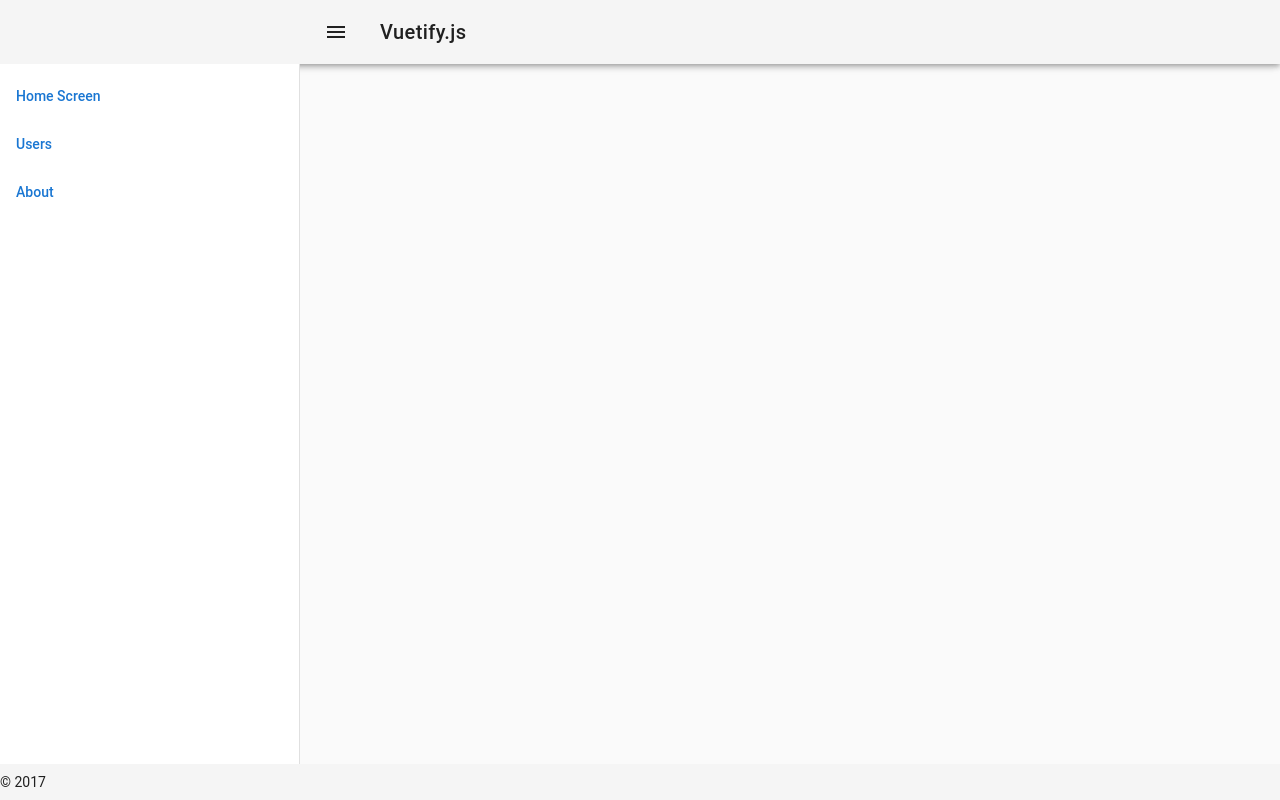
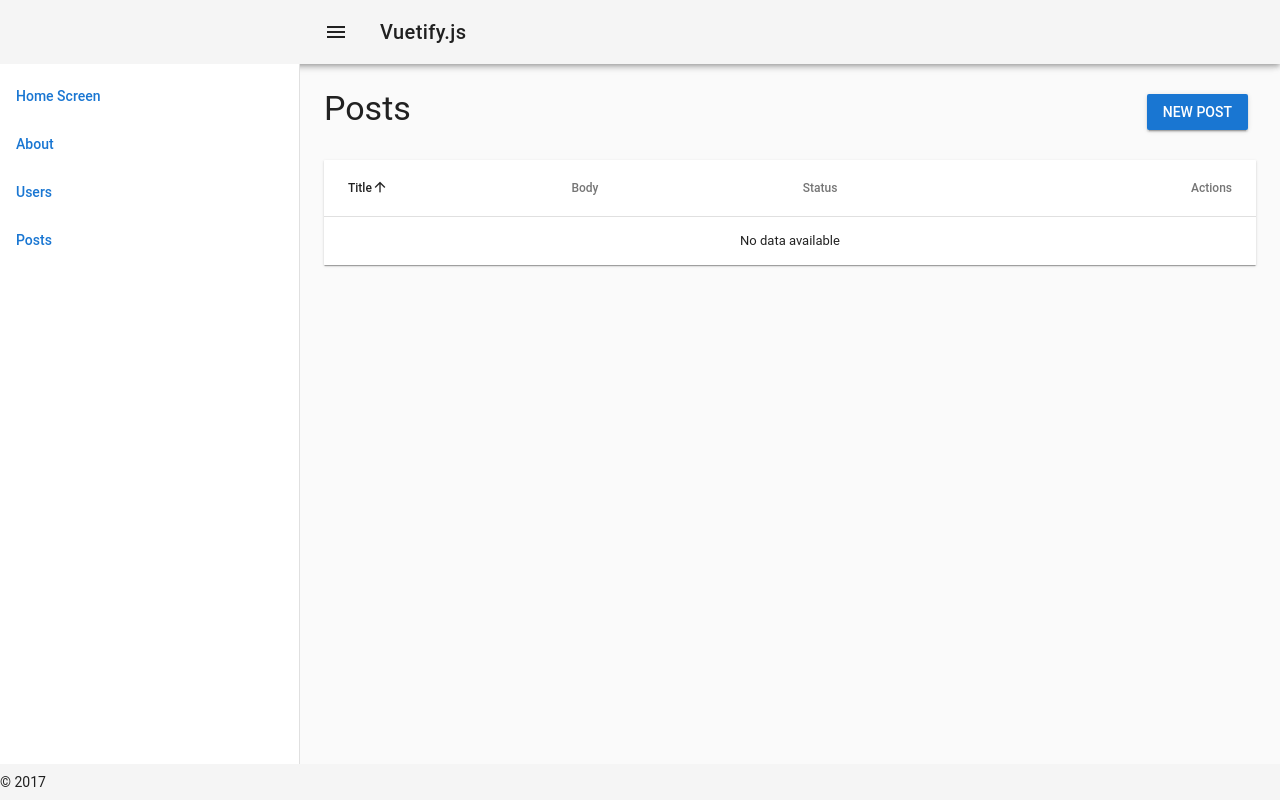
Before and after one commit to damisgarcia/simple-blog-expressjs-vue-sequelize, a Vue app: page /posts in a window 1280 px wide. Built offline with nearby package versions, Linux system fonts and the light colour scheme; the HTML template or start-up script is replaced by a standard one; what vue-resource would draw is missing.

Commit message:
Create Crud Posts

```diff
--- a/src/components/ui/drawers/drawer-left.vue
+++ b/src/components/ui/drawers/DrawerLeft.vue
@@ -23,8 +23,6 @@
     </v-navigation-drawer>
 </template>
 <script>
-import { mapState } from 'vuex'
-
 export default {
     name: "drawer-left",
     data() {
@@ -35,12 +33,16 @@ export default {
                 route: '/'
               },
               {
-                title: 'Users',
-                route: 'users'
+                title: 'About',
+                route: '/about'
               },
               {
-                title: 'About',
-                route: 'about'
+                title: 'Users',
+                route: '/users'
+              },
+              {
+                title: 'Posts',
+                route: '/posts'
               }
             ]
         }
--- a/src/components/ui/index.js
+++ b/src/components/ui/index.js
@@ -1,5 +1,5 @@
-import DrawerLeftComponent from './drawers/drawer-left';
+import DrawerLeft from './drawers/DrawerLeft';
 
 export default {
-    'blog-drawer-left': DrawerLeftComponent
+    'blog-drawer-left': DrawerLeft
 };
--- a/src/router.js
+++ b/src/router.js
@@ -25,6 +25,29 @@ export default new Router({
       path: '/users',
       name: 'users',
       component: () => import(/* webpackChunkName: "users" */ './views/Users.vue')
+    },
+    {
+      path: '/posts',
+      name: 'posts',
+      component: () => import(/* webpackChunkName: "users" */ './views/posts/Posts.vue')
+    },
+    {
+      path: '/posts/new',
+      name: 'newPost',
+      component: () => import(/* webpackChunkName: "users" */ './views/posts/Form.vue'),
+      props: {
+        default: true,
+        title: 'New Post'
+      }
+    },
+    {
+      path: '/posts/:id/edit',
+      name: 'editPost',
+      component: () => import(/* webpackChunkName: "users" */ './views/posts/Form.vue'),
+      props: {
+        default: true,
+        title: 'Edit Post'
+      }
     }
   ]
 })
--- /dev/null
+++ b/src/types/post.types.js
@@ -0,0 +1,9 @@
+export default {
+    statuses: {
+        draft: 0,
+        published: 1,
+        omitted: 2,
+        trash: 4,
+        removed: 4,
+    }
+}
--- /dev/null
+++ b/src/views/posts/Form.vue
@@ -0,0 +1,60 @@
+<template>
+    <v-container>
+        <div class="display-1">{{title}}</div>
+        <v-form ref="form" v-model="valid">
+            <v-text-field v-model="post.title" placeholder="Title" :rules="[rules.required]"/>
+            <v-text-field v-model="post.body" placeholder="Body" :rules="[rules.required]"/>
+            <v-select v-model="post.status" :items="statusesKeys" box label="Status" :rules="[rules.required]"></v-select>
+            <v-layout>
+                <v-spacer></v-spacer>
+                <v-btn to="/posts" flat>Cancelar</v-btn>
+                <v-btn @click.stop="submit()" flat color="primary">Confirmar</v-btn>
+            </v-layout>
+            </v-form>
+    </v-container>
+</template>
+
+<script>
+import Vue from 'vue';
+import { required } from 'vuelidate/lib/validators';
+import { isUndefined, clone } from 'lodash';
+
+import PostTypes from '@/types/post.types';
+
+export default {
+    props: ['id','title'],
+    data(){
+        return {
+            valid: false,
+            post: {},
+            rules: {
+                required: value => required(value) || "Required"
+            },
+            statuses: PostTypes.statuses
+        }
+    },
+    created(){
+        if(!isUndefined(this.$route.params.id)){
+            let data = this.$store.state.posts.data[this.$route.params.id];
+            console.log(data);
+            this.post = clone(data);
+        }
+    },
+    methods: {
+        submit(){
+            if(!isUndefined(this.$route.params.id)){
+                this.$store.dispatch('posts/update', { index: this.$route.params.id, data: this.post });
+                this.$router.go(-1);
+            } else{
+                this.$store.dispatch('posts/create', this.post);
+                this.$router.go(-1);
+            }
+        }
+    },
+    computed: {
+        statusesKeys(){
+            return Object.keys(this.statuses);
+        }
+    }
+}
+</script>
--- /dev/null
+++ b/src/views/posts/Posts.vue
@@ -0,0 +1,58 @@
+<template>
+    <v-container>
+        <v-layout row wrap>
+            <div class="display-1">Posts</div>
+            <v-spacer></v-spacer>
+            <v-btn @click.stop="dialog = true" color="primary" to="posts/new">New Post</v-btn>
+        </v-layout>
+        <v-data-table
+            :headers="headers"
+            :items="$store.state.posts.data"
+            hide-actions
+            class="elevation-1 mt-4 mb-2">
+            <template slot="items" slot-scope="props">
+                <td>{{ props.item.title }}</td>
+                <td>{{ props.item.body }}</td>
+                <td>{{ props.item.status }}</td>
+                <td class="text-xs-right">
+                    <v-btn flat icon :to="{ name: 'editPost', params: { id: props.index } }">
+                        <v-icon small>edit</v-icon>
+                    </v-btn>
+                    <v-btn flat icon :to="{ name: 'editPost', params: { id: props.index } }">
+                        <v-icon small>delete</v-icon>
+                    </v-btn>
+                </td>
+            </template>
+        </v-data-table>
+
+
+        <!-- <v-dialog v-model="confirmation" persistent max-width="500px">
+            <v-card>
+                <v-card-title class="title">Destroy User</v-card-title>
+                <v-card-text>
+                    <div class="subtitle">You really destroy this user?</div>
+                </v-card-text>
+                <v-card-actions>
+                    <v-spacer></v-spacer>
+                    <v-btn @click.stop="closeDeleteUser()" flat>Cancelar</v-btn>
+                    <v-btn @click.stop="destroyUser(user)" flat color="error">Ok</v-btn>
+                </v-card-actions>
+            </v-card>
+        </v-dialog> -->
+    </v-container>
+</template>
+
+<script>
+export default {
+    data(){
+        return{
+            headers: [
+                { text: 'Title', value: 'title'},
+                { text: 'Body', value: 'body' },
+                { text: 'Status', value: 'status' },
+                { text: 'Actions', value: 'actions', sortable: false, align: 'right', }
+            ]
+        }
+    }
+}
+</script>
--- a/src/vuex/index.js
+++ b/src/vuex/index.js
@@ -3,12 +3,14 @@ import Vuex from 'vuex'
 
 import ui from './stores/ui';
 import users from './stores/users';
+import posts from './stores/posts';
 
 Vue.use(Vuex)
 
 export default new Vuex.Store({
   modules: {
     ui,
-    users
+    users,
+    posts
   }
 })
--- /dev/null
+++ b/src/vuex/stores/posts.js
@@ -0,0 +1,57 @@
+import Vue from 'vue';
+// import axios from 'axios';
+import { findIndex } from 'lodash';
+
+// const baseurl = '/api';
+
+const state = {
+    data: []
+}
+
+const actions = {
+    get({state}, index){
+        return state.data[index];
+    },
+    async create({ commit }, payload) {
+        commit('create', payload);
+    },
+    async update({ commit }, payload) {
+        commit('update', payload);
+    },
+    async destroy({ commit }, payload) {
+        commit('destroy', payload);
+    }
+}
+
+const mutations = {
+    query(state, payload){
+        state.data = payload;
+    },
+    create(state, payload) {
+        state.data.push(payload);
+    },
+    update(state, payload) {
+        let { data, index } = payload;
+        Vue.set(state.data, index, data);
+    },
+    destroy(state, payload) {
+        let indexOf = findIndex(state.data, { id: payload.id })
+        if (payload.success){
+            state.data.splice(indexOf, 1);
+        }
+    }
+}
+
+const getters ={
+    getPost(state, index){
+        return state.data[index];
+    }
+}
+
+export default {
+    namespaced: true,
+    state,
+    mutations,
+    actions,
+    getters
+};
```
